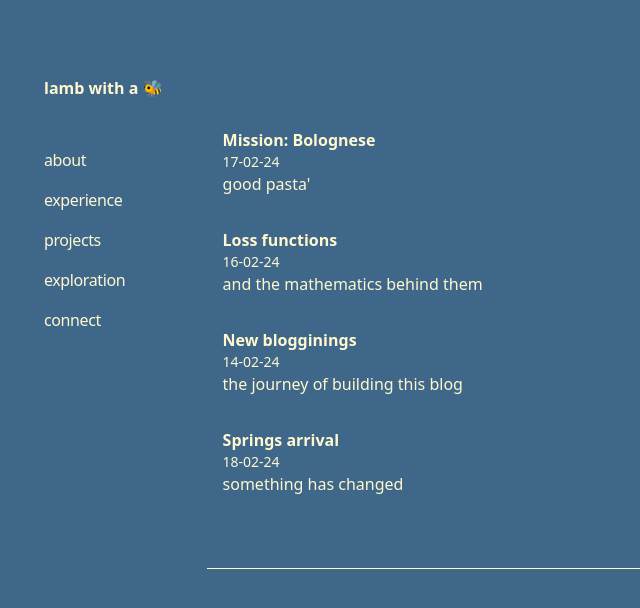
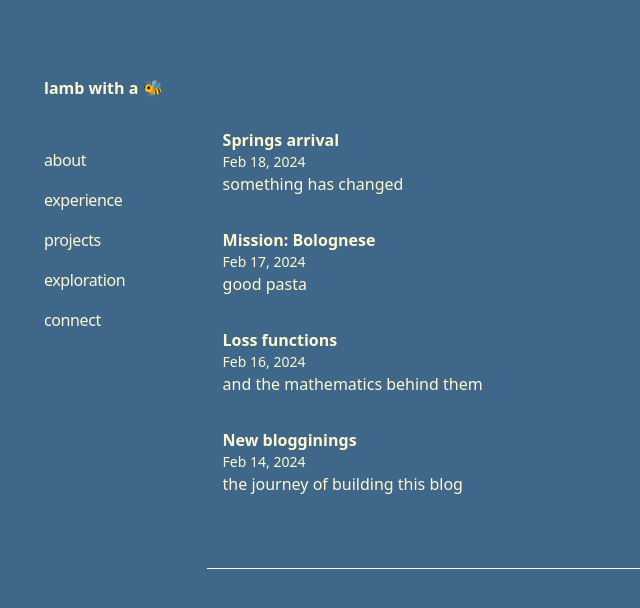
Before and after one commit to lamb-chen/website, a Next.js app: page / in a window 1280 px wide. Shown: the top 608 px of the page, without its empty margins (0-640 px from the left). Built offline with nearby package versions, Linux system fonts and the light colour scheme.

Commit message:
added sort function for posts

```diff
--- a/app/components/getPostMetadata.ts
+++ b/app/components/getPostMetadata.ts
@@ -20,7 +20,13 @@ const getPostMetadata = (): PostMetadata[] => {
       };
     });
 
-    return posts;
+    const sortedPosts = posts.sort((a, b) => {
+      const dateA = new Date(a.date).getTime();
+      const dateB = new Date(b.date).getTime();
+      return dateB - dateA;
+    });
+
+    return sortedPosts;
   }
 
   export default getPostMetadata;
--- a/posts/bolognese.md
+++ b/posts/bolognese.md
@@ -1,7 +1,7 @@
 ---
 title: "Mission: Bolognese"
-subtitle: "good pasta'"
-date: "17-02-24"
+subtitle: "good pasta"
+date: "Feb 17, 2024"
 ---
 
 All day a particular vision for a bolognese haunted me. A few weeks ago my friend P had made me bolognese and today I could not stop thinking about it. I just knew I had to make it for me and my flatmate!
@@ -43,6 +43,6 @@ My boyfrend got me a dutch oven for Christmas and it is simply perfect for cooki
 ![Photo of red wine being poured into a pot of bolognese.](/images/post-mix-pasta.jpeg)
 
 ### Review
-IT TASTED SO GOOD! DELICIOUS, YUMMY, SCRUMMY, DELECTABLE!! It was exactly how I hoped it would taste. My appetite recently reduced from being ill but this has set me back straight. My flatmates all wanted some hehehe I am looking forward to eating this again tomorrow mmmm. This will definitely become a new staple, it's so easy to make. One pot wonder!
+IT TASTED SO GOOD! DELICIOUS, YUMMY, SCRUMMY, DELECTABLE!! My appetite recently reduced from being ill but this has set me back straight. My flatmates all wanted some hehehe I am looking forward to eating this again tomorrow mmmm. This will definitely become a new staple, it's so easy to make. One pot wonder!
 
 P had also added double cream to dilute the saltiness of the sauce as he had added too much salt. I am unsure on the discourse surrounding adding cream to bolognese but I enjoyed it so did the same. I added the cream directly to the bowl so the sauce would keep better in the fridge.
--- a/posts/loss-functions.md
+++ b/posts/loss-functions.md
@@ -1,7 +1,7 @@
 ---
 title: "Loss functions"
 subtitle: "and the mathematics behind them"
-date: "16-02-24"
+date: "Feb 16, 2024"
 ---
 This is in relation to classification.
 
--- a/posts/new-bloggings.md
+++ b/posts/new-bloggings.md
@@ -1,7 +1,7 @@
 ---
 title: "New blogginings"
 subtitle: "the journey of building this blog"
-date: "14-02-24"
+date: "Feb 14, 2024"
 ---
 Happy Valentine's Day!
 
--- a/posts/spring-otw.md
+++ b/posts/spring-otw.md
@@ -1,7 +1,9 @@
 ---
 title: "Springs arrival"
 subtitle: "something has changed"
-date: "18-02-24"
+date: "Feb 18, 2024"
 ---
 
-This morning I walked past a flowering tree adorned in cherry blossom, its petals already decorating the pavement. Strangely, the weather was the worst its been this week yet there was something uniquely *spring* in the air. I mulled over how different it *feels* to walk around the city both in the day and the night. The exact streets I have visited almost everyday since September suddenly provide a distinctly new perspective. Springs scent trails behind in the breeze. New fruits are displayed both in nature and supermarkets. I hope to see the sun again soon after its recent, short but sweet, sojourn. Let the new week begin!
+This morning I walked past a flowering tree adorned in cherry blossom, its petals already decorating the pavement. Strangely, the weather was the worst its been this week yet there was something uniquely *spring* in the air. The groundhog was right, it will be an early spring.* I mulled over how different it *feels* to walk around the city both in the day and the night. The exact streets I have visited almost everyday since September suddenly provide a distinctly new perspective. Springs scent trails behind in the breeze. New fruits are displayed both in nature and supermarkets. I hope to see the sun again soon after its recent, short but sweet, sojourn. Let the new week begin!
+
+\* On 2nd February every year, the groundhog seeks its shadow. If it sees its own shadow, there'll be 6 more weeks of winter and if it doesn't see its own shadow, it'll be an early spring!
```
